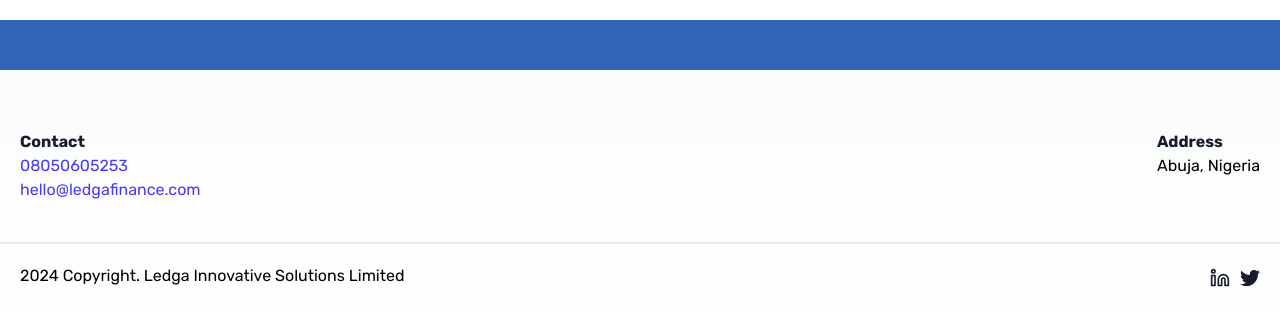
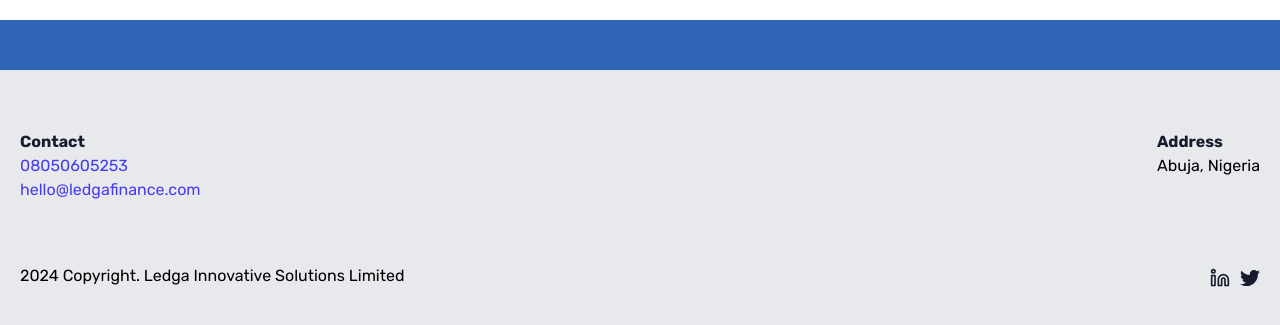
Before and after one commit to CreativeHearts/Ledga-landingpage, a Next.js app: page / in a window 1280 px wide. Shown: the part 2309-2634 px from the top of the page. Built offline with nearby package versions, Linux system fonts and the light colour scheme.

Commit message:
"Removed unused react-icon imports in page.tsx and refactored footer.tsx layout"

```diff
--- a/app/page.tsx
+++ b/app/page.tsx
@@ -1,19 +1,14 @@
 import Image from "next/image";
 import { Montserrat } from "next/font/google";
-import { AiFillWallet } from "react-icons/ai";
 import {
 	BsFillChatDotsFill,
 	BsFillWalletFill,
 	BsHospital,
-	BsHospitalFill,
 } from "react-icons/bs";
-import { CiMoneyBill } from "react-icons/ci";
 import { FaMoneyBills } from "react-icons/fa6";
 import { GrPower } from "react-icons/gr";
-import { FaHotel, FaSchool } from "react-icons/fa";
 import { TbBuildingSkyscraper, TbSchool } from "react-icons/tb";
 import { LuHotel } from "react-icons/lu";
-import { IoSchool } from "react-icons/io5";
 
 const montserrat = Montserrat({ subsets: ["latin"] });
 
--- a/ui/footer.tsx
+++ b/ui/footer.tsx
@@ -4,7 +4,7 @@ import { FiLinkedin } from "react-icons/fi";
 export default function Footer() {
 	const currentDate = new Date().getFullYear();
 	return (
-    <div className="w-full flex flex-col justify-center items-center py-[40px]">
+		<div className="w-full flex bg-[#E7E9ED] flex-col justify-center items-center py-[40px]">
 			<div className="w-full px-[20px] flex flex-col md:flex-row gap-[40px] py-[20px] justify-between">
 				{/* Contact Us */}
 				<div>
@@ -21,7 +21,9 @@ export default function Footer() {
 			</div>
 			<div className="bg-[#E7E9ED] my-[20px] w-full h-[2px]"></div>
 			<div className="w-full flex flex-row justify-between items-end px-[20px]">
-        <p>{currentDate} Copyright. Ledga Innovative Solutions Limited </p>
+				<p>
+					{currentDate} Copyright. Ledga Innovative Solutions Limited{" "}
+				</p>
 				<div className="flex flex-row gap-[10px] items-end">
 					<FiLinkedin className="text-[20px] text-baseGray" />
 					<FaTwitter className="text-[20px] text-baseGray" />
```
Lines whose indentation alone changed are shown as unchanged.
